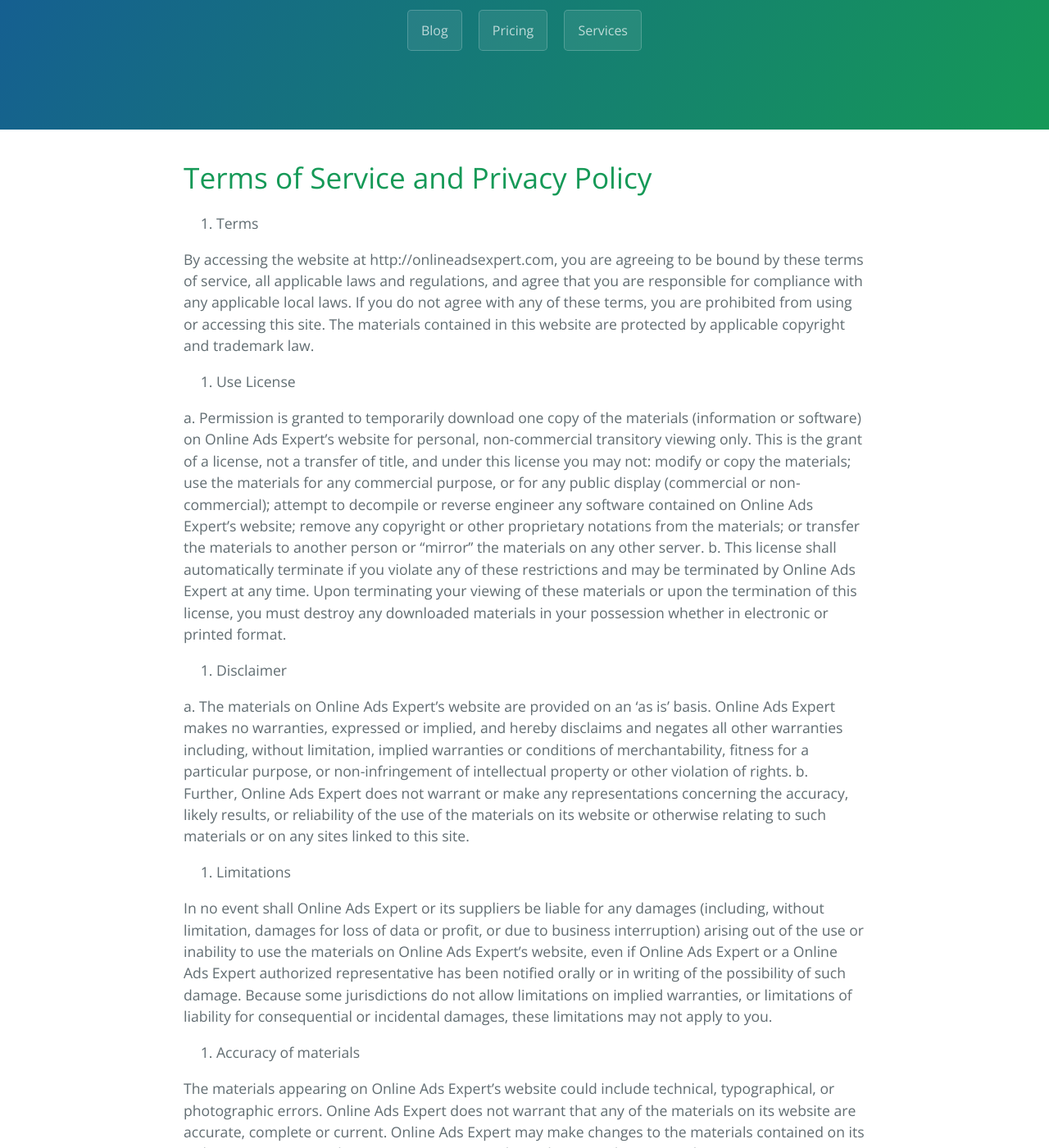
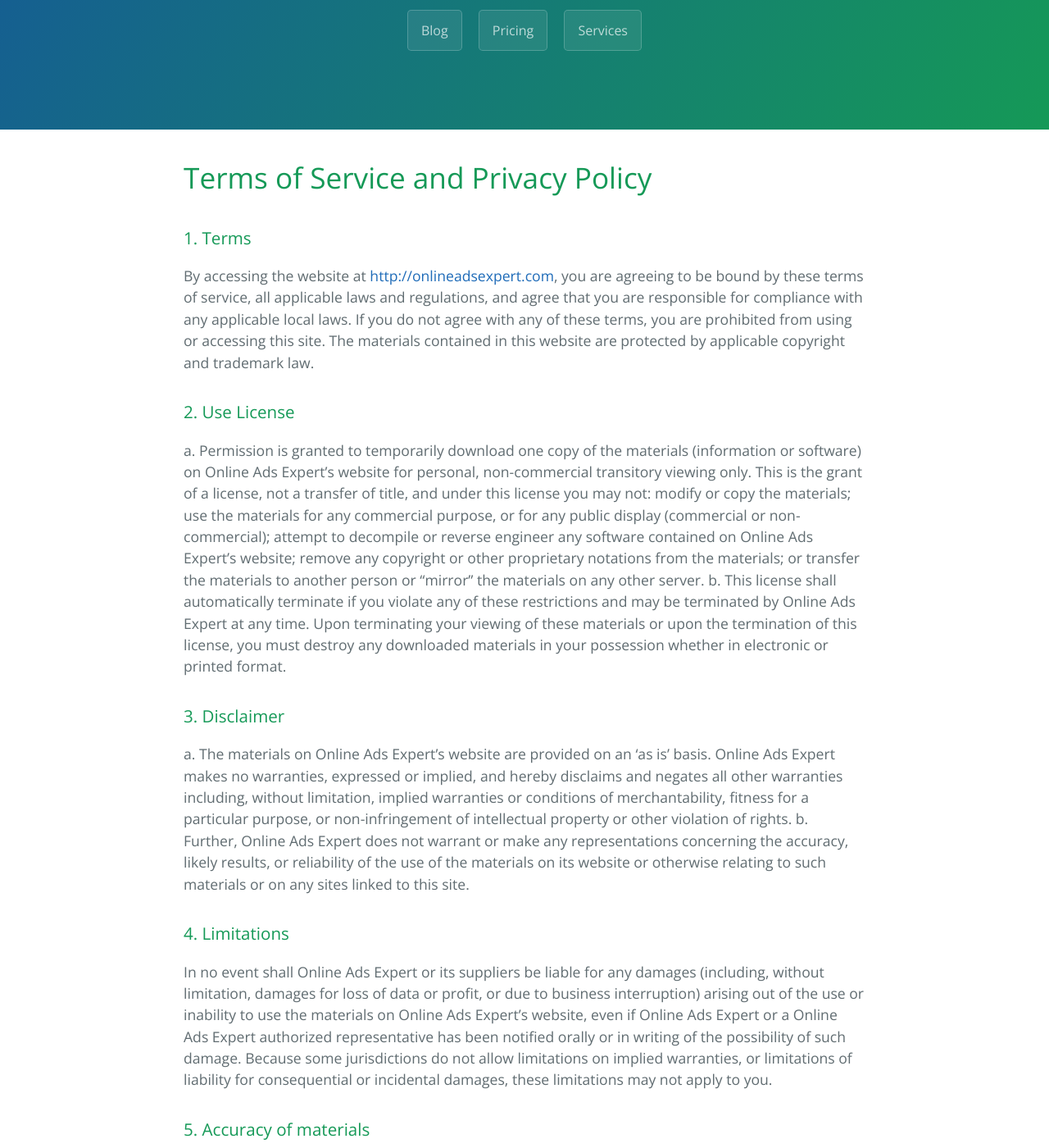
Before and after one commit to mikewisby/onlineadsexpert.github.io, a Jekyll site: the page built from terms.md, in a window 1280 px wide and 1400 px high, scrolled down 343 px. Shown: the whole window at 82% size. Built offline with Jekyll 4.4.1, drawn with Linux system fonts in a browser that asks for light colours; some of the changed text lies outside the part shown; grey boxes are pictures that could not be loaded.

Commit message:
monnightly2

```diff
--- a/terms.md
+++ b/terms.md
@@ -5,11 +5,11 @@
 ---
 # Terms of Service and Privacy Policy
 
-1. Terms
+### 1. Terms
 
-By accessing the website at http://onlineadsexpert.com, you are agreeing to be bound by these terms of service, all applicable laws and regulations, and agree that you are responsible for compliance with any applicable local laws. If you do not agree with any of these terms, you are prohibited from using or accessing this site. The materials contained in this website are protected by applicable copyright and trademark law.
+By accessing the website at [http://onlineadsexpert.com](http://onlineadsexpert.com), you are agreeing to be bound by these terms of service, all applicable laws and regulations, and agree that you are responsible for compliance with any applicable local laws. If you do not agree with any of these terms, you are prohibited from using or accessing this site. The materials contained in this website are protected by applicable copyright and trademark law.
 
-2. Use License
+### 2. Use License
 
 a. Permission is granted to temporarily download one copy of the materials (information or software) on Online Ads Expert's website for personal, non-commercial transitory viewing only. This is the grant of a license, not a transfer of title, and under this license you may not:
 modify or copy the materials;
@@ -19,28 +19,28 @@
 transfer the materials to another person or "mirror" the materials on any other server.
 b. This license shall automatically terminate if you violate any of these restrictions and may be terminated by Online Ads Expert at any time. Upon terminating your viewing of these materials or upon the termination of this license, you must destroy any downloaded materials in your possession whether in electronic or printed format.
 
-3. Disclaimer
+### 3. Disclaimer
 
 a. The materials on Online Ads Expert's website are provided on an 'as is' basis. Online Ads Expert makes no warranties, expressed or implied, and hereby disclaims and negates all other warranties including, without limitation, implied warranties or conditions of merchantability, fitness for a particular purpose, or non-infringement of intellectual property or other violation of rights.
 b. Further, Online Ads Expert does not warrant or make any representations concerning the accuracy, likely results, or reliability of the use of the materials on its website or otherwise relating to such materials or on any sites linked to this site.
 
-4. Limitations
+### 4. Limitations
 
 In no event shall Online Ads Expert or its suppliers be liable for any damages (including, without limitation, damages for loss of data or profit, or due to business interruption) arising out of the use or inability to use the materials on Online Ads Expert's website, even if Online Ads Expert or a Online Ads Expert authorized representative has been notified orally or in writing of the possibility of such damage. Because some jurisdictions do not allow limitations on implied warranties, or limitations of liability for consequential or incidental damages, these limitations may not apply to you.
 
-5. Accuracy of materials
+### 5. Accuracy of materials
 
 The materials appearing on Online Ads Expert's website could include technical, typographical, or photographic errors. Online Ads Expert does not warrant that any of the materials on its website are accurate, complete or current. Online Ads Expert may make changes to the materials contained on its website at any time without notice. However Online Ads Expert does not make any commitment to update the materials.
 
-6. Links
+### 6. Links
 
 Online Ads Expert has not reviewed all of the sites linked to its website and is not responsible for the contents of any such linked site. The inclusion of any link does not imply endorsement by Online Ads Expert of the site. Use of any such linked website is at the user's own risk.
 
-7. Modifications
+### 7. Modifications
 
 Online Ads Expert may revise these terms of service for its website at any time without notice. By using this website you are agreeing to be bound by the then current version of these terms of service.
 
-8. Governing Law
+### 8. Governing Law
 
 These terms and conditions are governed by and construed in accordance with the laws of Sacramento, CA and you irrevocably submit to the exclusive jurisdiction of the courts in that State or location.
 
```
